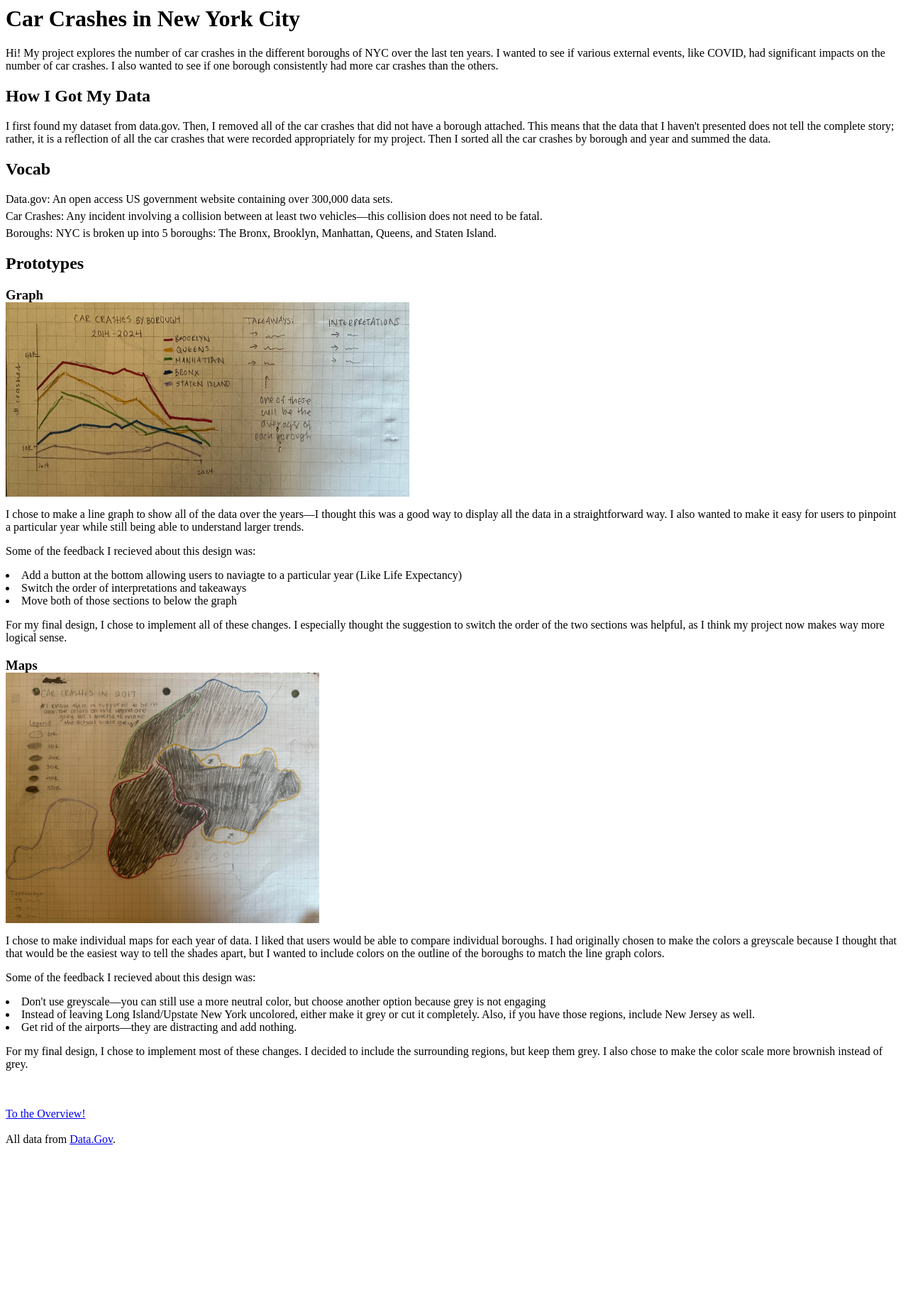
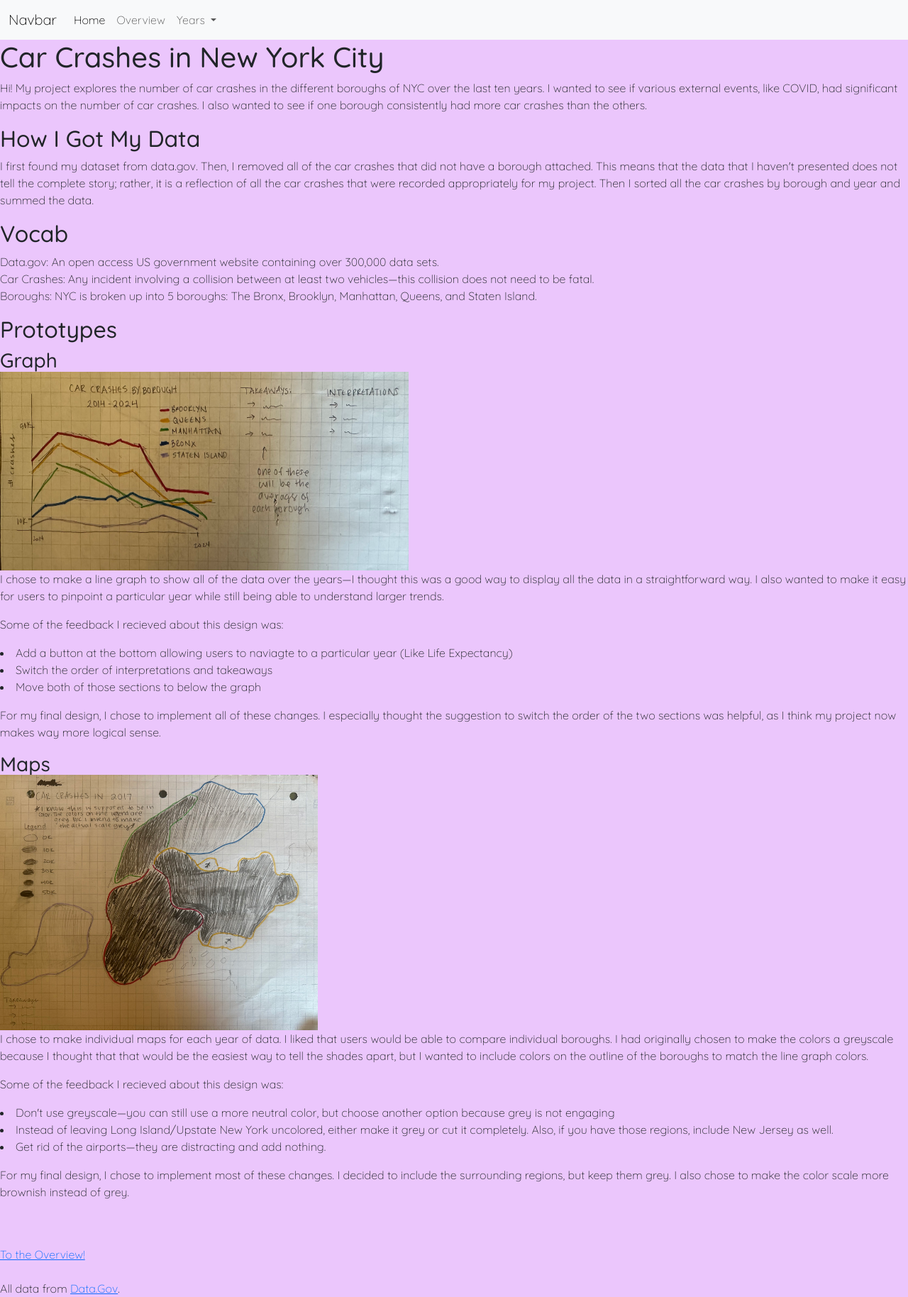
Before and after one commit to divyaaga/data_journalism_DA, a Flask app: page / in a window 1280 px wide. Shown: the whole page at 71% size. Before the commit the page ends 1613 px from the top, so only its background shows below. Run offline with Flask 3, Linux system fonts and the light colour scheme.

Commit message:
completed MS1 (including navbar)

```diff
--- a/server.py
+++ b/server.py
@@ -15,7 +15,16 @@ with open("data/data.json") as f:
 
 @app.route('/')
 def about():
-    return render_template("about.html")
+    f = open("data/data.json", "r")
+    data = json.load(f)
+    f.close()
+
+    year_list = []
+    for k in data["Bronx"]:
+        this_year = k
+        year_list.append(this_year)
+
+    return render_template("about.html", year_list = year_list)
 
 @app.route('/index')
 def index():
@@ -56,6 +65,10 @@ def index():
         staten_island_y2 = float(data["Staten Island"][year2])
         staten_island_endpoints.append([staten_island_y1, staten_island_y2])
 
+    year_list = []
+    for k in data["Bronx"]:
+        this_year = k
+        year_list.append(this_year)
 
     return render_template(
     "index.html",
@@ -64,7 +77,8 @@ def index():
     manhattan_endpoints=manhattan_endpoints,
     queens_endpoints=queens_endpoints,
     staten_island_endpoints_endpoints=staten_island_endpoints,
-    years=years
+    years=years,
+    year_list = year_list
     )
     print (data)
 
@@ -81,6 +95,10 @@ def year():
     queens_value = float(data["Queens"][str(requested_year)])
     staten_island_value = float(data["Staten Island"][str(requested_year)])
 
+    year_list = []
+    for k in data["Bronx"]:
+        this_year = k
+        year_list.append(this_year)
 
     return render_template(
         "year.html",
@@ -89,7 +107,8 @@ def year():
         brooklyn_value=brooklyn_value,
         manhattan_value=manhattan_value,
         queens_value=queens_value,
-        staten_island_value=staten_island_value
+        staten_island_value=staten_island_value,
+        year_list = year_list
     )
 
 app.run(debug=True)
--- a/static/styles.css
+++ b/static/styles.css
@@ -1,7 +1,15 @@
 .vocab{
-    margin-bottom: -10px;
+    margin-bottom: 0px;
 }
 
 h3{
     margin-bottom: -1px;
 }
+
+body{
+    background-color: rgb(235, 198, 252);
+    font-family: "Quicksand", sans-serif;
+    font-optical-sizing: auto;
+    font-weight: 300;
+    font-style: normal;
+  }
--- a/templates/about.html
+++ b/templates/about.html
@@ -2,12 +2,15 @@
 <head>
   <link rel="preconnect" href="https://fonts.googleapis.com">
   <link rel="preconnect" href="https://fonts.gstatic.com" crossorigin>
+  <meta name="viewport" content="width=device-width, initial-scale=1">
+  <link href="https://cdn.jsdelivr.net/npm/bootstrap@5.3.6/dist/css/bootstrap.min.css" rel="stylesheet" integrity="sha384-4Q6Gf2aSP4eDXB8Miphtr37CMZZQ5oXLH2yaXMJ2w8e2ZtHTl7GptT4jmndRuHDT" crossorigin="anonymous">
   <link href="https://fonts.googleapis.com/css2?family=Quicksand:wght@300..700&display=swap" rel="stylesheet">
   <title>About</title>
   <link rel="stylesheet" href="styles.css">
 </head>
 <body>
 
+  {% include 'header.html' %}
   <h1>Car Crashes in New York City</h1>
   <p class="overall-description">Hi! My project explores the number of car crashes in the different boroughs of NYC over the last ten years. I wanted to see if various external events, like COVID, had significant impacts on the number of car crashes. I also wanted to see if one borough consistently had more car crashes than the others.   </p>
 
@@ -48,5 +51,6 @@
   <footer>
     All data from <a href="https://catalog.data.gov/dataset/motor-vehicle-collisions-crashes"> Data.Gov</a>.
   </footer>
+  <script src="https://cdn.jsdelivr.net/npm/bootstrap@5.3.6/dist/js/bootstrap.bundle.min.js" integrity="sha384-j1CDi7MgGQ12Z7Qab0qlWQ/Qqz24Gc6BM0thvEMVjHnfYGF0rmFCozFSxQBxwHKO" crossorigin="anonymous"></script>
 </body>
 </html>
--- /dev/null
+++ b/templates/header.html
@@ -0,0 +1,29 @@
+<nav class="navbar navbar-expand-lg bg-body-tertiary">
+    <div class="container-fluid">
+      <a class="navbar-brand" href="#">Navbar</a>
+      <button class="navbar-toggler" type="button" data-bs-toggle="collapse" data-bs-target="#navbarNavDropdown" aria-controls="navbarNavDropdown" aria-expanded="false" aria-label="Toggle navigation">
+        <span class="navbar-toggler-icon"></span>
+      </button>
+      <div class="collapse navbar-collapse" id="navbarNavDropdown">
+        <ul class="navbar-nav">
+          <li class="nav-item">
+            <a class="nav-link active" aria-current="page" href="/">Home</a>
+          </li>
+          <li class="nav-item">
+            <a class="nav-link" href="/index">Overview</a>
+          </li>
+          <li class="nav-item dropdown">
+            <a class="nav-link dropdown-toggle" href="#" role="button" data-bs-toggle="dropdown" aria-expanded="false">
+              Years
+            </a>
+            <ul class="dropdown-menu">
+                {%for this_year in year_list%}
+                    <li><a class="dropdown-item" href="/year?year={{this_year}}">{{this_year}}</a></li>
+                {% endfor %}
+
+            </ul>
+          </li>
+        </ul>
+      </div>
+    </div>
+  </nav>
--- a/templates/index.html
+++ b/templates/index.html
@@ -2,12 +2,15 @@
 <head>
   <link rel="preconnect" href="https://fonts.googleapis.com">
   <link rel="preconnect" href="https://fonts.gstatic.com" crossorigin>
+  <meta name="viewport" content="width=device-width, initial-scale=1">
+  <link href="https://cdn.jsdelivr.net/npm/bootstrap@5.3.6/dist/css/bootstrap.min.css" rel="stylesheet" integrity="sha384-4Q6Gf2aSP4eDXB8Miphtr37CMZZQ5oXLH2yaXMJ2w8e2ZtHTl7GptT4jmndRuHDT" crossorigin="anonymous">
   <link href="https://fonts.googleapis.com/css2?family=Quicksand:wght@300..700&display=swap" rel="stylesheet">
   <title>Overview</title>
   <link rel="stylesheet" href="styles.css">
 </head>
 <body>
 
+  {% include 'header.html' %}
   <h1>Over the Years</h1>
 
   <div id="line_graph">
@@ -35,5 +38,6 @@
   <footer>
     All data from <a href="https://catalog.data.gov/dataset/motor-vehicle-collisions-crashes"> Data.Gov</a>.
   </footer>
+  <script src="https://cdn.jsdelivr.net/npm/bootstrap@5.3.6/dist/js/bootstrap.bundle.min.js" integrity="sha384-j1CDi7MgGQ12Z7Qab0qlWQ/Qqz24Gc6BM0thvEMVjHnfYGF0rmFCozFSxQBxwHKO" crossorigin="anonymous"></script>
 </body>
 </html>
--- a/templates/year.html
+++ b/templates/year.html
@@ -3,12 +3,15 @@
 <head>
   <link rel="preconnect" href="https://fonts.googleapis.com">
   <link rel="preconnect" href="https://fonts.gstatic.com" crossorigin>
+  <meta name="viewport" content="width=device-width, initial-scale=1">
+  <link href="https://cdn.jsdelivr.net/npm/bootstrap@5.3.6/dist/css/bootstrap.min.css" rel="stylesheet" integrity="sha384-4Q6Gf2aSP4eDXB8Miphtr37CMZZQ5oXLH2yaXMJ2w8e2ZtHTl7GptT4jmndRuHDT" crossorigin="anonymous">
   <link href="https://fonts.googleapis.com/css2?family=Quicksand:wght@300..700&display=swap" rel="stylesheet">
   <title>Car Crashes in NYC - {{ year }}</title>
   <link rel="stylesheet" href="styles.css">
 </head>
 <body>
 
+   {% include 'header.html' %}
   <h1>Car Crashes in NYC - {{ year }}</h1>
 
   <div id="NYC">
@@ -40,6 +43,6 @@
   </footer>
 
 
-
+  <script src="https://cdn.jsdelivr.net/npm/bootstrap@5.3.6/dist/js/bootstrap.bundle.min.js" integrity="sha384-j1CDi7MgGQ12Z7Qab0qlWQ/Qqz24Gc6BM0thvEMVjHnfYGF0rmFCozFSxQBxwHKO" crossorigin="anonymous"></script>
 </body>
 </html>
```
